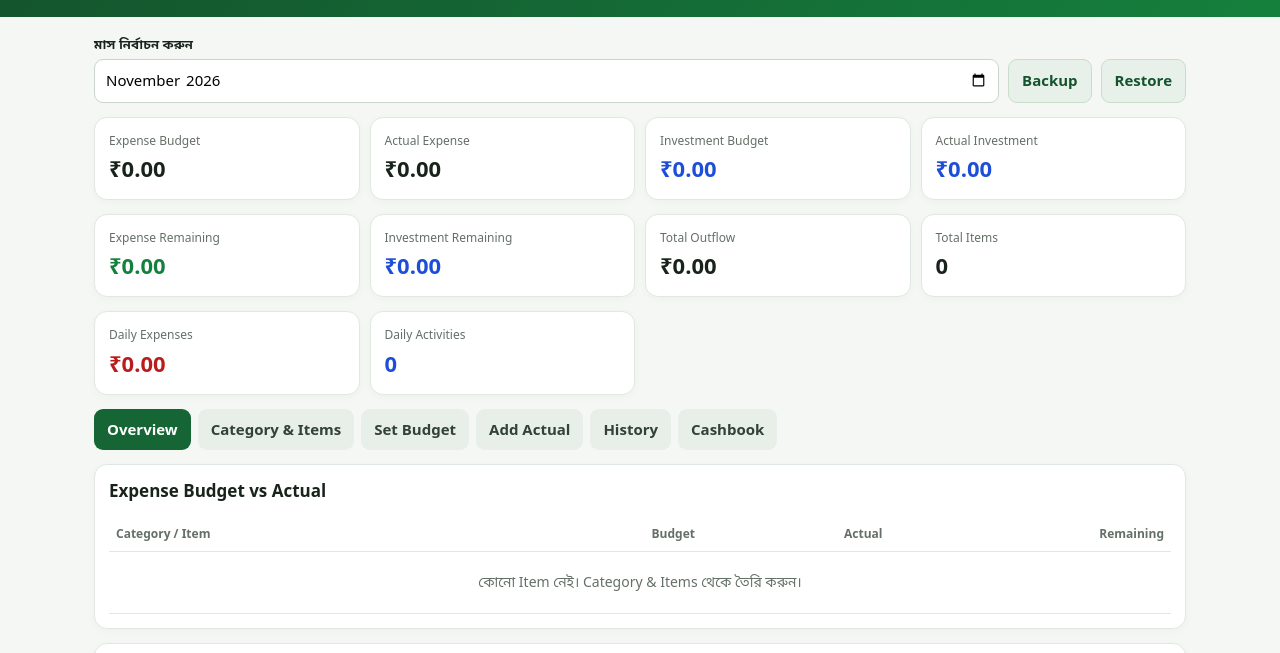
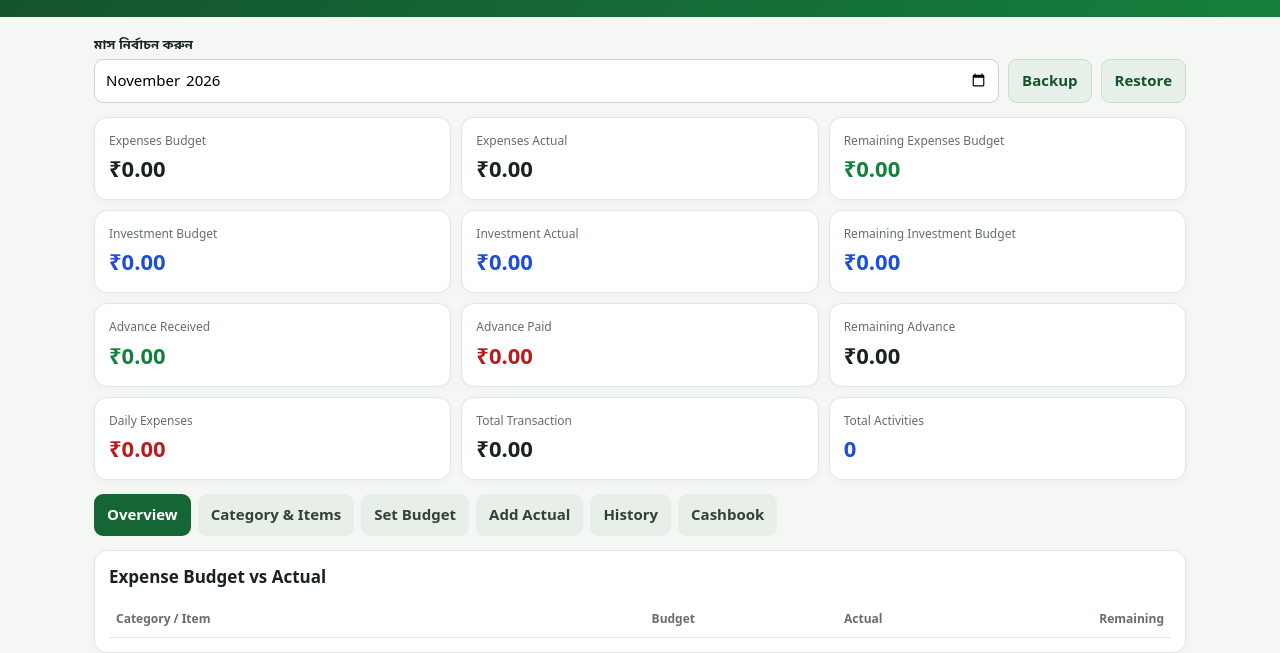
Before and after one commit to 7001959097/my-budget-actual, a plain HTML site: page index.html in a window 1280 px wide. Shown: the part 82-735 px from the top of the page. Drawn offline with Linux system fonts and the light colour scheme.

Commit message:
Add files via upload

```diff
--- a/index.html
+++ b/index.html
@@ -10,7 +10,7 @@ header{background:linear-gradient(120deg,#14532d,#15803d);color:white;padding:20
 main{max-width:1120px;margin:18px auto;padding:0 14px 40px}.toolbar{display:grid;grid-template-columns:1fr auto auto;gap:9px;align-items:end;margin-bottom:14px}
 label{display:block;font-size:13px;font-weight:650;margin-bottom:5px}input,select{width:100%;min-height:41px;padding:9px 10px;border:1px solid #cbd5cb;border-radius:9px;background:white;font:inherit}
 button{border:0;border-radius:9px;padding:10px 13px;min-height:39px;background:var(--g);color:white;font:inherit;font-weight:650;cursor:pointer}button.secondary{background:#e8f1e9;color:#14532d;border:1px solid #c9ddcb}button.danger{background:#fee2e2;color:#991b1b}button.tiny{min-height:29px;padding:5px 8px;font-size:12px}
-.grid{display:grid;grid-template-columns:repeat(4,1fr);gap:10px;margin-bottom:14px}.card,.panel{background:var(--card);border:1px solid var(--line);border-radius:13px;padding:14px;box-shadow:0 2px 8px #18351b08}
+.grid{display:grid;grid-template-columns:repeat(3,minmax(0,1fr));gap:10px;margin-bottom:14px}.card,.panel{background:var(--card);border:1px solid var(--line);border-radius:13px;padding:14px;box-shadow:0 2px 8px #18351b08}
 .cap{font-size:12px;color:var(--muted)}.value{font-size:22px;font-weight:800;margin-top:4px}.green{color:var(--g2)}.red{color:var(--red)}.blue{color:var(--blue)}
 .panel{margin-bottom:14px}.panel h2{font-size:17px;margin:0 0 12px}.tabs{display:flex;gap:7px;flex-wrap:wrap;margin-bottom:14px}.tabs button{background:#e8eee8;color:#314236}.tabs button.active{background:var(--g);color:white}
 .forms{display:grid;grid-template-columns:1fr 1fr;gap:12px}.row{display:grid;grid-template-columns:1fr 1fr;gap:9px}.actions{display:flex;gap:8px;flex-wrap:wrap;margin-top:10px}
@@ -23,21 +23,19 @@ table{width:100%;border-collapse:collapse;font-size:14px}th,td{text-align:left;p
 <header><h1>My Budget vs Actual</h1><p>Monthly Budget · Actual Expense · Savings & Investment</p></header>
 <main>
 <div class="toolbar"><div class="month"><label>মাস নির্বাচন করুন</label><input id="month" type="month"></div><button class="secondary" id="backup">Backup</button><button class="secondary" id="restore">Restore</button><input id="file" type="file" accept=".json,application/json" class="hidden"></div>
-<div class="grid">
-<div class="card"><div class="cap">Expense Budget</div><div class="value" id="eb">₹0</div></div>
-<div class="card"><div class="cap">Actual Expense</div><div class="value" id="ea">₹0</div></div>
+<div class="grid dashboard-grid">
+<div class="card"><div class="cap">Expenses Budget</div><div class="value" id="eb">₹0</div></div>
+<div class="card"><div class="cap">Expenses Actual</div><div class="value" id="ea">₹0</div></div>
+<div class="card"><div class="cap">Remaining Expenses Budget</div><div class="value green" id="er">₹0</div></div>
 <div class="card"><div class="cap">Investment Budget</div><div class="value blue" id="ib">₹0</div></div>
-<div class="card"><div class="cap">Actual Investment</div><div class="value blue" id="ia">₹0</div></div>
-</div>
-<div class="grid">
-<div class="card"><div class="cap">Expense Remaining</div><div class="value green" id="er">₹0</div></div>
-<div class="card"><div class="cap">Investment Remaining</div><div class="value blue" id="ir">₹0</div></div>
-<div class="card"><div class="cap">Total Outflow</div><div class="value" id="out">₹0</div></div>
-<div class="card"><div class="cap">Total Items</div><div class="value" id="count">0</div></div>
-</div>
-<div class="grid">
+<div class="card"><div class="cap">Investment Actual</div><div class="value blue" id="ia">₹0</div></div>
+<div class="card"><div class="cap">Remaining Investment Budget</div><div class="value blue" id="ir">₹0</div></div>
+<div class="card"><div class="cap">Advance Received</div><div class="value green" id="advanceReceived">₹0</div></div>
+<div class="card"><div class="cap">Advance Paid</div><div class="value red" id="advancePaid">₹0</div></div>
+<div class="card"><div class="cap">Remaining Advance</div><div class="value" id="advanceRemaining">₹0</div></div>
 <div class="card"><div class="cap">Daily Expenses</div><div class="value red" id="cbDailyExpense">₹0</div></div>
-<div class="card"><div class="cap">Daily Activities</div><div class="value blue" id="cbBalance">0</div></div>
+<div class="card"><div class="cap">Total Transaction</div><div class="value" id="cbTotalTransaction">₹0</div></div>
+<div class="card"><div class="cap">Total Activities</div><div class="value blue" id="cbActivities">0</div></div>
 </div>
 <div class="tabs">
 <button class="active" data-tab="overview">Overview</button><button data-tab="items">Category & Items</button><button data-tab="budget">Set Budget</button><button data-tab="entry">Add Actual</button><button data-tab="history">History</button><button data-tab="cashbook">Cashbook</button>
@@ -64,7 +62,7 @@ table{width:100%;border-collapse:collapse;font-size:14px}th,td{text-align:left;p
 <div class="panel"><div style="display:flex;justify-content:space-between;align-items:center;gap:8px;flex-wrap:wrap"><h2>এই মাসের হিসাব</h2><button class="secondary" id="csv">Export CSV</button></div><div class="wrap"><table><thead><tr><th>Date</th><th>Type</th><th>Category / Item</th><th>Note</th><th class="num">Amount</th><th></th></tr></thead><tbody id="historyRows"></tbody></table></div></div>
 </section>
 <section id="cashbook" class="tab hidden">
-<div class="panel"><h2>Cashbook Entry</h2><form id="cashForm"><div class="row"><div><label>Date</label><input id="cashDate" type="date" required></div><div><label>Transaction Type</label><select id="cashType"><option value="advance">Advance Received</option><option value="repayment">Loan Repayment Received</option><option value="otherCredit">Other Received</option><option value="lent">Money Lent</option><option value="daily">Daily Expense</option><option value="otherDebit">Other Expense</option></select></div></div><div class="row" style="margin-top:9px"><div><label>Details / Person / Category</label><input id="cashDetails" placeholder="যেমন: Raju / Food / Advance" required></div><div><label>Amount (₹)</label><input id="cashAmount" type="number" min=".01" step=".01" required></div></div><div style="margin-top:9px"><label>Note (Optional)</label><input id="cashNote" placeholder="বিস্তারিত"></div><div class="actions"><button>Save Cashbook Entry</button><button type="reset" class="secondary">Clear</button></div></form><p class="note">যাকে টাকা ধার দিলেন = Debit; ধার ফেরত পেলেন = Credit; কেউ Advance দিলে = Credit; দৈনিক খরচ = Debit।</p></div>
+<div class="panel"><h2>Cashbook Entry</h2><form id="cashForm"><div class="row"><div><label>Date</label><input id="cashDate" type="date" required></div><div><label>Transaction Type</label><select id="cashType"><option value="advance">Advance Received</option><option value="advancePaid">Advance Paid</option><option value="repayment">Loan Repayment Received</option><option value="otherCredit">Other Received</option><option value="lent">Money Lent</option><option value="daily">Daily Expense</option><option value="otherDebit">Other Expense</option></select></div></div><div class="row" style="margin-top:9px"><div><label>Details / Person / Category</label><input id="cashDetails" placeholder="যেমন: Raju / Food / Advance" required></div><div><label>Amount (₹)</label><input id="cashAmount" type="number" min=".01" step=".01" required></div></div><div style="margin-top:9px"><label>Note (Optional)</label><input id="cashNote" placeholder="বিস্তারিত"></div><div class="actions"><button>Save Cashbook Entry</button><button type="reset" class="secondary">Clear</button></div></form><p class="note">যাকে টাকা ধার দিলেন = Debit; ধার ফেরত পেলেন = Credit; কেউ Advance দিলে = Credit; দৈনিক খরচ = Debit।</p></div>
 <div class="panel"><div style="display:flex;justify-content:space-between;align-items:center;gap:8px;flex-wrap:wrap"><h2>এই মাসের Cashbook</h2><button class="secondary" id="cashCsv">Export Cashbook CSV</button></div><div class="wrap"><table><thead><tr><th>Date</th><th>Details</th><th class="num">Value</th><th class="num">Balance</th><th></th></tr></thead><tbody id="cashRows"></tbody></table></div></div>
 </section>
 <p class="note">ডেটা এই Browser/ডিভাইসে সেভ হয়। PC ও Mobile-এর মধ্যে ডেটা নিতে Backup ও Restore ব্যবহার করুন। Restore করলে ওই ডিভাইসের বর্তমান ডেটা প্রতিস্থাপিত হবে।</p>
@@ -92,8 +90,9 @@ function budgets(){
  }
  return out;
 }
-function cashEntries(){return (db.cashbook||[]).filter(x=>x.date.slice(0,7)===m())}
-function isCredit(t){return ['advance','repayment','otherCredit'].includes(t)}
+function cashEntries(){return (db.cashbook||[]).filter(x=>x && typeof x.date==='string' && x.date.slice(0,7)===m() && x.type!=='salary')}
+function isCredit(t){return ['advance','repayment','otherCredit'].includes(String(t||'').trim())}
+function cashDebitAmount(x){return isCredit(x.type)?0:Math.abs(Number(x.amount)||0)}
 function cashOpening(month){
  return sum((db.cashbook||[]).filter(x=>x.date.slice(0,7)<month),x=>isCredit(x.type)?x.amount:-Number(x.amount||0));
 }
@@ -102,7 +101,7 @@ function cashTotals(month){
  const credit=sum(list.filter(x=>isCredit(x.type)),x=>x.amount), debit=sum(list.filter(x=>!isCredit(x.type)),x=>x.amount);
  return {opening:cashOpening(month),credit,debit,balance:cashOpening(month)+credit-debit};
 }
-function cashTypeLabel(t){return ({advance:'Advance Received',repayment:'Loan Repayment',otherCredit:'Other Credit',lent:'Money Lent',daily:'Daily Expense',otherDebit:'Other Debit'})[t]||t}
+function cashTypeLabel(t){return ({advance:'Advance Received',advancePaid:'Advance Paid',repayment:'Loan Repayment',otherCredit:'Other Credit',lent:'Money Lent',daily:'Daily Expense',otherDebit:'Other Debit'})[t]||t}
 
 function entries(){return db.entries.filter(x=>x.date.slice(0,7)===m())}
 function sum(list,fn){return list.reduce((s,x)=>s+Number(fn(x)||0),0)}
@@ -112,7 +111,7 @@ function esc(s){return String(s??'').replace(/[&<>"']/g,c=>({'&':'&amp;','<':'&l
 function opts(){let html=activeItems().map(i=>`<option value="${i.id}">${esc(cat(i.catId)?.name||'')} — ${esc(i.name)} (${typeOf(i.id)==='investment'?'Investment':'Expense'})</option>`).join('');['itemCat','budgetItem','actualItem'].forEach(id=>$(id).innerHTML=id==='itemCat'?db.categories.map(c=>`<option value="${c.id}">${esc(c.name)} (${c.type==='investment'?'Investment':'Expense'})</option>`).join(''):html)}
 function render(){
  opts();if($('budgetItem').value)$('fixedBudget').checked=!!item($('budgetItem').value)?.fixedBudget;let its=activeItems(),bs=budgets(),es=entries();
- let cb=cashTotals(m());let cbList=cashEntries();$('cbBalance').textContent=String(cbList.length);$('cbDailyExpense').textContent=money(sum(cbList.filter(x=>!isCredit(x.type)),x=>x.amount));
+ let cb=cashTotals(m());let cbList=cashEntries();$('cbActivities').textContent=String(cbList.length);$('cbDailyExpense').textContent=money(sum(cbList,cashDebitAmount));$('cbTotalTransaction').textContent=money(sum(cbList,x=>Math.abs(Number(x.amount)||0)));$('advanceReceived').textContent=money(sum(cbList.filter(x=>x.type==='advance'),x=>x.amount));$('advancePaid').textContent=money(sum(cbList.filter(x=>x.type==='advancePaid'),x=>x.amount));$('advanceRemaining').textContent=money(sum(cbList.filter(x=>x.type==='advance'),x=>x.amount)-sum(cbList.filter(x=>x.type==='advancePaid'),x=>x.amount));
  let expItems=its.filter(i=>typeOf(i.id)==='expense'),invItems=its.filter(i=>typeOf(i.id)==='investment');
  const total=(arr,fn)=>sum(arr,fn);
  let eb=total(expItems,i=>bs[i.id]),ib=total(invItems,i=>bs[i.id]),ea=total(es.filter(x=>typeOf(x.itemId)==='expense'),x=>x.amount),ia=total(es.filter(x=>typeOf(x.itemId)==='investment'),x=>x.amount);
@@ -137,7 +136,7 @@ $('budgetItem').onchange=()=>{$('fixedBudget').checked=!!item($('budgetItem').va
 $('month').onchange=render;
 
 document.querySelectorAll('[data-tab]').forEach(b=>b.onclick=()=>{document.querySelectorAll('[data-tab]').forEach(x=>x.classList.toggle('active',x===b));document.querySelectorAll('.tab').forEach(x=>x.classList.toggle('hidden',x.id!==b.dataset.tab))});
-$('backup').onclick=()=>download(new Blob([JSON.stringify({app:'My Budget vs Actual',version:'1.6',data:db},null,2)],{type:'application/json'}),'budget-backup-'+m()+'.json');
+$('backup').onclick=()=>download(new Blob([JSON.stringify({app:'My Budget vs Actual',version:'1.9',data:db},null,2)],{type:'application/json'}),'budget-backup-'+m()+'.json');
 $('restore').onclick=()=>$('file').click();
 $('file').onchange=async e=>{let f=e.target.files[0];if(!f)return;try{let j=JSON.parse(await f.text()),d=j.data;if(!d||!Array.isArray(d.categories)||!Array.isArray(d.items)||!d.budgets||!Array.isArray(d.entries))throw 0;d.cashbook??=[];d.cashbook=d.cashbook.filter(x=>x.type!=='salary');d.cashbookStartMonth='';d.cashbookInitialBalance=0;if(confirm('Restore করলে এই ডিভাইসের বর্তমান ডেটা Backup-এর ডেটা দিয়ে বদলে যাবে। আগে Backup রাখুন। চালাবেন?')){db=d;persist();alert('Restore সম্পন্ন হয়েছে।')}}catch(_){alert('সঠিক Budget App Backup JSON নির্বাচন করুন।')}e.target.value=''};
 $('cashCsv').onclick=()=>{let all=[...(db.cashbook||[])].filter(x=>x.type!=='salary').sort((a,b)=>a.date.localeCompare(b.date));let rows=[['Date','Details','Value','Note']];for(const x of all){rows.push([x.date,x.details,Number(x.amount),x.note||''])}let csv='\ufeff'+rows.map(r=>r.map(v=>'"'+String(v??'').replace(/"/g,'""')+'"').join(',')).join('\r\n');download(new Blob([csv],{type:'text/csv;charset=utf-8'}),'cashbook-all.csv')};
--- a/sw.js
+++ b/sw.js
@@ -1,4 +1,4 @@
-const CACHE_NAME = 'my-budget-actual-v1-7';
+const CACHE_NAME = 'my-budget-actual-v1-9';
 const APP_FILES = [
   './',
   './index.html',
```
Also changed, not shown: README.txt.
